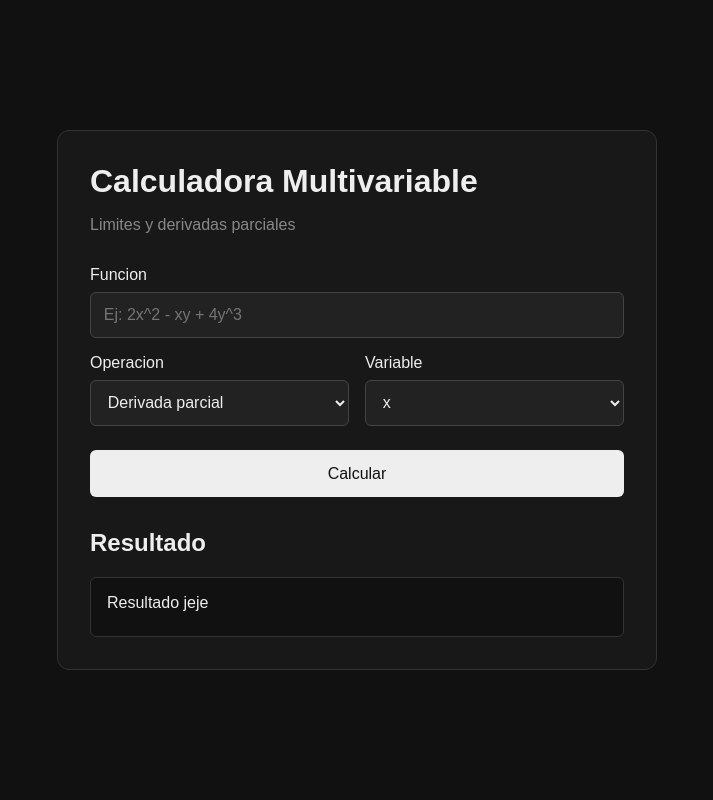
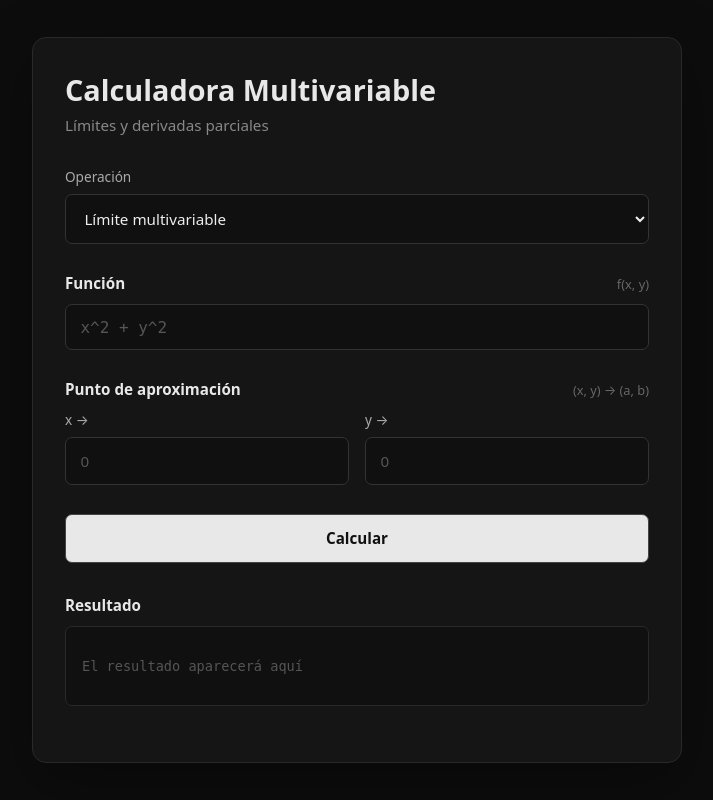
Before and after one commit to yeim666/multivariable-calc-mat2, a Flask app: page / in a window 1280 px wide. Shown: the whole page, without its empty margins (283-996 px from the left). Run offline with Flask 3, Linux system fonts and the light colour scheme.

Commit message:
feat: implement calculator frontend and backend

```diff
--- a/app/routes.py
+++ b/app/routes.py
@@ -1,7 +1,87 @@
-from flask import Blueprint, render_template
+from flask import Blueprint, render_template, request, jsonify
 
+# importamos la funcion que calcula el limite o loq sea
+from app.calculator import multivariable_limit
+
+
+# creamos el "blueprint" para ordenar todas las rutas relacionadas a nuestra app
 main = Blueprint("main", __name__)
+
+
 
 @main.route("/")
 def index():
-    return render_template('index.html')
+
+    # flask renderiza nuestro html :v
+    return render_template("index.html")
+
+
+# api de limites--
+# esta ruta recibe las peticiones del js.
+#
+# /api/limit
+#
+# solo permitimos el método POST porque estamos enviando datos al servidor.
+@main.route("/api/limit", methods=["POST"])
+def limit():
+
+    # obtenemos los datos del json enviados por el js
+    data = request.get_json()
+
+
+    # error handling: comprobamos que existan datos
+    if not data:
+
+        return jsonify({
+            "success": False,
+            "error": "No se recibieron datos."
+        }), 400
+
+
+    # extraemos la expresión matematica
+    expression = data.get("expression")
+
+
+    # extraemos el punto.
+    point = data.get("point")
+
+
+    # error handling: comprobamos que exista la expresion
+    if not expression:
+
+        return jsonify({
+            "success": False,
+            "error": "No se proporcionó una expresión."
+        }), 400
+
+    # error handling: comprobamos que exista el punto
+    if not point:
+
+        return jsonify({
+            "success": False,
+            "error": "No se proporcionó el punto."
+        }), 400
+
+
+    try:
+
+        # llamamos a nuestra funcion del otro .py
+        result = multivariable_limit(
+            expression,
+            point
+        )
+
+
+        # devolvemos el resultado como json y lo convertimos a string :v
+        return jsonify({
+            "success": True,
+            "result": str(result)
+        })
+
+
+    # error handling: si no se logra resolver el limite
+    except Exception:
+        return jsonify({
+            "success": False,
+            "error": "No se pudo calcular el límite."
+        }), 400
--- a/app/static/css/style.css
+++ b/app/static/css/style.css
@@ -1,6 +1,16 @@
 * {
     box-sizing: border-box;
 }
+
+
+:root {
+    font-family: system-ui, -apple-system, BlinkMacSystemFont,
+        "Segoe UI", sans-serif;
+
+    color: #e8e8e8;
+    background: #0d0d0d;
+}
+
 
 body {
     margin: 0;
@@ -10,89 +20,284 @@ body {
     justify-content: center;
     align-items: center;
 
-  font-family: sans-serif;
-  background: #111;
-  color: #eee;
+    padding: 2rem;
+
+    background: #0d0d0d;
 }
 
+
 .calculator {
-  width: min(600px, 90%);
+    width: 100%;
+    max-width: 650px;
+
     padding: 2rem;
-  border: 1px solid #333;
-  border-radius: 12px;
-  background: #181818;
+
+    background: #151515;
+
+    border: 1px solid #292929;
+    border-radius: 14px;
+
+    box-shadow: 0 20px 60px rgba(0, 0, 0, 0.35);
 }
 
-header {
+
+/* HEADER */
+
+.header {
     margin-bottom: 2rem;
 }
 
-header h1 {
+
+.header h1 {
     margin: 0;
+
+    font-size: 1.8rem;
+    font-weight: 650;
 }
 
-header p {
+
+.header p {
+    margin-top: 0.4rem;
+
     color: #888;
+
+    font-size: 0.95rem;
 }
+
+
+/* SECCIONES */
+
+section {
+    margin-bottom: 1.5rem;
+}
+
+
+.section-title {
+    display: flex;
+    align-items: baseline;
+    justify-content: space-between;
+
+    margin-bottom: 0.7rem;
+}
+
+
+.section-title h2 {
+    margin: 0;
+
+    font-size: 0.95rem;
+    font-weight: 600;
+}
+
+
+.section-title span {
+    color: #666;
+
+    font-size: 0.8rem;
+}
+
+
+/* INPUTS */
 
 label {
     display: block;
+
     margin-bottom: 0.5rem;
+
+    color: #aaa;
+
+    font-size: 0.85rem;
 }
+
 
 input,
 select {
     width: 100%;
-  padding: 0.8rem;
 
-  border: 1px solid #444;
-  border-radius: 6px;
+    padding: 0.8rem 0.9rem;
 
-  background: #222;
+    border: 1px solid #333;
+    border-radius: 7px;
+
+    outline: none;
+
+    background: #101010;
     color: #eee;
 
+    font-family: inherit;
+    font-size: 0.95rem;
+
+    transition:
+        border-color 0.15s ease,
+        background 0.15s ease;
+}
+
+
+input:focus,
+select:focus {
+    border-color: #666;
+    background: #131313;
+}
+
+
+input::placeholder {
+    color: #555;
+}
+
+
+/* FUNCIÓN */
+
+.function-input {
+    margin-bottom: 1.8rem;
+
+    font-family: monospace;
     font-size: 1rem;
 }
 
+
+/* OPERACIÓN */
+
 .operation-section {
-  display: flex;
-  gap: 1rem;
-  margin-top: 1rem;
+    margin-bottom: 1.8rem;
 }
 
-.field {
-  flex: 1;
+
+.operation-section label {
+    margin-bottom: 0.5rem;
 }
 
-button {
+
+/* PUNTO */
+
+.point-inputs {
+    display: grid;
+
+    grid-template-columns: 1fr 1fr;
+
+    gap: 1rem;
+
+    margin-bottom: 1.8rem;
+}
+
+
+.input-group label {
+    color: #aaa;
+}
+
+
+/* BOTÓN */
+
+.calculate-button {
     width: 100%;
-  margin-top: 1.5rem;
-  padding: 0.9rem;
 
-  border: none;
-  border-radius: 6px;
+    padding: 0.85rem 1rem;
 
-  background: #eee;
+    border: 1px solid #444;
+    border-radius: 7px;
+
+    background: #e8e8e8;
     color: #111;
 
-  font-size: 1rem;
+    font-family: inherit;
+    font-size: 0.95rem;
+    font-weight: 600;
+
     cursor: pointer;
+
+    transition:
+        background 0.15s ease,
+        transform 0.1s ease;
 }
+
+
+.calculate-button:hover {
+    background: #fff;
+}
+
+
+.calculate-button:active {
+    transform: translateY(1px);
+}
+
+
+/* RESULTADO */
 
 .result-section {
     margin-top: 2rem;
+    margin-bottom: 0;
 }
 
-.result-section {
-  font-size: 1rem;
+
+.result {
+    min-height: 80px;
+
+    display: flex;
+    align-items: center;
+
+    padding: 1rem;
+
+    border: 1px solid #292929;
+    border-radius: 7px;
+
+    background: #101010;
+
+    font-family: monospace;
+    font-size: 1.1rem;
 }
 
-#result {
-  min-height: 60px;
+
+.result-placeholder {
+    color: #555;
+
+    font-family: inherit;
+    font-size: 0.85rem;
+}
+
+
+/* DERIVADAS */
+
+.coming-soon {
+    padding: 2rem;
+
+    text-align: center;
+
+    border: 1px dashed #333;
+    border-radius: 8px;
+}
+
+
+.coming-soon h2 {
+    margin-top: 0;
+}
+
+
+.coming-soon p {
+    margin-bottom: 0;
+
+    color: #777;
+}
+
+
+/* RESPONSIVE */
+
+@media (max-width: 500px) {
+
+    body {
         padding: 1rem;
+    }
 
-  border: 1px solid #333;
-  border-radius: 6px;
 
-  background: #111;
+    .calculator {
+        padding: 1.4rem;
     }
+
+
+    .header h1 {
+        font-size: 1.5rem;
+    }
+
+
+    .point-inputs {
+        grid-template-columns: 1fr;
+    }
+
+}
--- a/app/templates/index.html
+++ b/app/templates/index.html
@@ -1,53 +1,153 @@
 <!DOCTYPE html>
 <html lang="es">
+
 <head>
     <meta charset="UTF-8">
-    <meta name="viewport" content="width=device-width, initial-scale=1">
+    <meta name="viewport" content="width=device-width, initial-scale=1.0">
+
     <title>Calculadora Multivariable</title>
-    <link href="{{ url_for('static', filename ='css/style.css')}}" rel="stylesheet">
+
+    <link rel="stylesheet"
+          href="{{ url_for('static', filename='css/style.css') }}">
 </head>
+
 <body>
+
     <main class="calculator">
 
-      <header>
+        <header class="header">
             <h1>Calculadora Multivariable</h1>
-      <p>Limites y derivadas parciales</p>
+            <p>Límites y derivadas parciales</p>
         </header>
 
-      <section class="input-section">
-        <label for="function">
-          Funcion
-        <label for="function"></label>
 
-        <input type="text" id="function" placeholder="Ej: 2x^2 - xy + 4y^3">
-      </section>
         <section class="operation-section">
-        <div class="field">
-          <label for="operation">Operacion </label>
+
+            <label for="operation">
+                Operación
+            </label>
+
             <select id="operation">
-            <option value=derivative"">Derivada parcial</option>
-            <option value="limit">Limite</option>
+                <option value="limit">
+                    Límite multivariable
+                </option>
+
+                <option value="derivative">
+                    Derivada parcial
+                </option>
             </select>
-        </div>
-        <div class="field">
-          <label for="variable">Variable</label>
-          <select id="variable">
-            <option value="x">x</option>
-            <option value="y">y</option>
-            <option value="z">z</option>
-          </select>
-      </div>
+
         </section>
 
-      <button id="calculate">Calcular</button>
+
+        <!-- ==================== -->
+        <!-- LÍMITES               -->
+        <!-- ==================== -->
+
+        <section id="limit-panel">
+
+            <div class="section-title">
+                <h2>Función</h2>
+                <span>f(x, y)</span>
+            </div>
+
+            <input
+                type="text"
+                id="function"
+                class="function-input"
+                placeholder="x^2 + y^2"
+                autocomplete="off"
+                spellcheck="false"
+            >
+
+
+            <div class="section-title">
+                <h2>Punto de aproximación</h2>
+                <span>(x, y) → (a, b)</span>
+            </div>
+
+
+            <div class="point-inputs">
+
+                <div class="input-group">
+
+                    <label for="point-x">
+                        x →
+                    </label>
+
+                    <input
+                        type="number"
+                        id="point-x"
+                        placeholder="0"
+                        step="any"
+                    >
+
+                </div>
+
+
+                <div class="input-group">
+
+                    <label for="point-y">
+                        y →
+                    </label>
+
+                    <input
+                        type="number"
+                        id="point-y"
+                        placeholder="0"
+                        step="any"
+                    >
+
+                </div>
+
+            </div>
+
+
+            <button id="calculate" class="calculate-button">
+                Calcular
+            </button>
+
+
             <section class="result-section">
+
+                <div class="section-title">
                     <h2>Resultado</h2>
-        <div id="result">
-          Resultado jeje
                 </div>
+
+                <div id="result" class="result">
+                    <span class="result-placeholder">
+                        El resultado aparecerá aquí
+                    </span>
+                </div>
+
             </section>
+
+        </section>
+
+
+        <!-- ==================== -->
+        <!-- DERIVADAS             -->
+        <!-- ==================== -->
+
+        <section id="derivative-panel" hidden>
+
+            <div class="coming-soon">
+
+                <h2>Derivadas parciales</h2>
+
+                <p>
+                    Esta sección estará disponible próximamente.
+                </p>
+
+            </div>
+
+        </section>
+
     </main>
-    <script src="{{ url_for('static', filename='js/main.js')}}">
-    </script>
+
+
+    <script src="{{ url_for('static', filename='js/main.js') }}"></script>
+
 </body>
+
 </html>
```
Also changed, not shown: app/calculator.py (+59 -0 lines), app/static/js/main.js (+144 -1 lines), README.md. Lines whose indentation alone changed are shown as unchanged.
